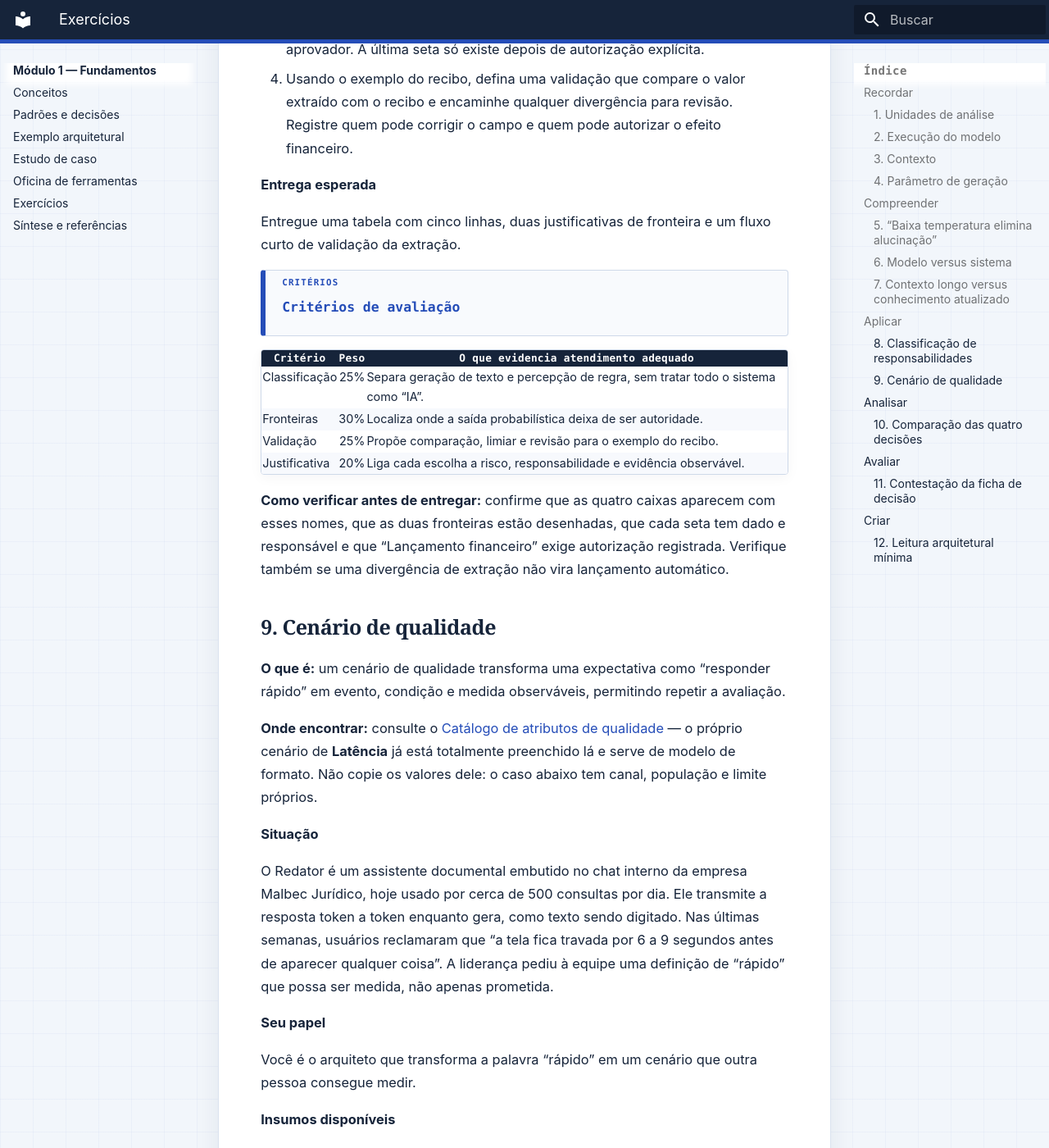
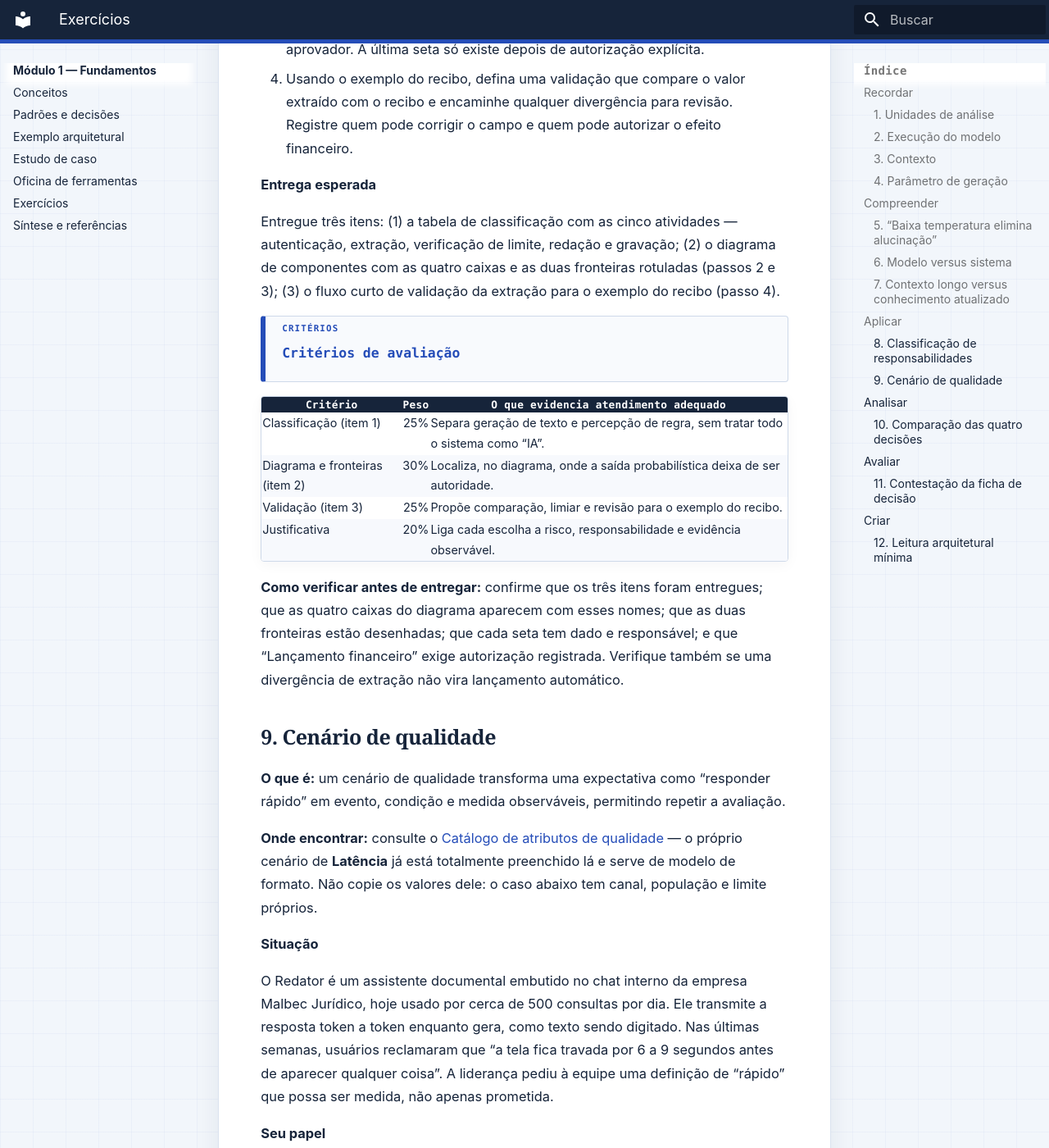
Before and after one commit to aulas-marco/arquitetura-solucoes-ia-generativa, an MkDocs documentation site: the page built from docs/modulo-1-fundamentos/exercicios.md, in a window 1280 px wide and 1400 px high, scrolled down 3260 px. Shown: the whole window at 82% size. Built offline with MkDocs 1.6.1 and Material for MkDocs 9.7.7, drawn with Linux system fonts in a browser that asks for light colours; some of the changed text lies outside the part shown.

Commit message:
Alinha entrega esperada e template aos passos dos exercícios do módulo 1
Exercício 8: a entrega esperada não mencionava o diagrama exigido no
"Como conduzir", deixando o aluno sem saber se ele era entregável.
Passa a listar os três itens numerados e explícitos.

Exercício 12: o template pedia um campo (componentes determinísticos/
probabilísticos) sem passo correspondente, e o passo 3 pedia modelo/
prompt/fontes sem campo no template. Adiciona o passo de classificação
e remove o pedido órfão.

```diff
--- a/docs/modulo-1-fundamentos/exercicios.md
+++ b/docs/modulo-1-fundamentos/exercicios.md
@@ -107,18 +107,18 @@
 
 **Entrega esperada**
 
-Entregue uma tabela com cinco linhas, duas justificativas de fronteira e um fluxo curto de validação da extração.
+Entregue três itens: (1) a tabela de classificação com as cinco atividades — autenticação, extração, verificação de limite, redação e gravação; (2) o diagrama de componentes com as quatro caixas e as duas fronteiras rotuladas (passos 2 e 3); (3) o fluxo curto de validação da extração para o exemplo do recibo (passo 4).
 
 **Critérios de avaliação**
 
 | Critério | Peso | O que evidencia atendimento adequado |
 |---|---:|---|
-| Classificação | 25% | Separa geração de texto e percepção de regra, sem tratar todo o sistema como “IA”. |
-| Fronteiras | 30% | Localiza onde a saída probabilística deixa de ser autoridade. |
-| Validação | 25% | Propõe comparação, limiar e revisão para o exemplo do recibo. |
+| Classificação (item 1) | 25% | Separa geração de texto e percepção de regra, sem tratar todo o sistema como “IA”. |
+| Diagrama e fronteiras (item 2) | 30% | Localiza, no diagrama, onde a saída probabilística deixa de ser autoridade. |
+| Validação (item 3) | 25% | Propõe comparação, limiar e revisão para o exemplo do recibo. |
 | Justificativa | 20% | Liga cada escolha a risco, responsabilidade e evidência observável. |
 
-**Como verificar antes de entregar:** confirme que as quatro caixas aparecem com esses nomes, que as duas fronteiras estão desenhadas, que cada seta tem dado e responsável e que “Lançamento financeiro” exige autorização registrada. Verifique também se uma divergência de extração não vira lançamento automático.
+**Como verificar antes de entregar:** confirme que os três itens foram entregues; que as quatro caixas do diagrama aparecem com esses nomes; que as duas fronteiras estão desenhadas; que cada seta tem dado e responsável; e que “Lançamento financeiro” exige autorização registrada. Verifique também se uma divergência de extração não vira lançamento automático.
 
 ### 9. Cenário de qualidade
 
@@ -265,9 +265,9 @@
 
 **Como conduzir**
 
-1. Preencha propósito, fora de escopo, stakeholders e duas preocupações (privacidade e correção de nomes, por exemplo).
+1. Preencha propósito, fora de escopo, stakeholders e duas preocupações (privacidade e correção de nomes, por exemplo); classifique os componentes do fluxo — leitura da ata, consulta ao diretório, redação do resumo — como determinísticos ou probabilísticos.
 2. Separe geração, decisão, autorização e efeito para o fluxo de resumo; desenhe o fluxo principal com o exemplo de ata acima.
-3. Classifique o que o assistente usa como conhecimento (diretório), contexto (ata colada) e memória (nenhuma além de 24 horas) — e registre modelo, prompt e fontes que compõem a superfície comportamental.
+3. Classifique o que o assistente usa como conhecimento (diretório), contexto (ata colada) e memória (nenhuma além de 24 horas).
 4. Escreva um cenário de qualidade mensurável e uma forma de verificação (um teste de software **ou** uma avaliação comportamental) para a falha mais provável: o assistente citar um nome incorreto do diretório.
 
 **Entrega esperada**
@@ -293,11 +293,11 @@
 
 | Critério | Peso | O que evidencia atendimento adequado |
 |---|---:|---|
-| Escopo e responsabilidades | 25% | Define stakeholders, fora de escopo e separa geração, decisão, autorização e efeito. |
+| Escopo e responsabilidades | 25% | Define stakeholders, fora de escopo, classifica os componentes do fluxo como determinísticos ou probabilísticos e separa geração, decisão, autorização e efeito. |
 | Informação usada | 25% | Separa conhecimento (diretório), contexto (ata) e memória (24 horas), sem confundir os três. |
 | Falha e qualidade | 25% | Liga a falha mais provável a consequência, contenção e um cenário mensurável. |
 | Diagrama e texto | 25% | Mantém componentes e fluxo consistentes entre o diagrama e o equivalente textual. |
 
-**Como verificar antes de entregar:** confira o equivalente textual, os quatro verbos de responsabilidade, a separação entre conhecimento, contexto e memória, e se a falha de nome incorreto tem contenção definida.
+**Como verificar antes de entregar:** confira o equivalente textual, a classificação determinístico/probabilístico dos três componentes, os quatro verbos de responsabilidade, a separação entre conhecimento, contexto e memória, e se a falha de nome incorreto tem contenção definida.
 
 Concluída a prática, faça a [síntese e autoavaliação](sintese-e-referencias.md).
```
